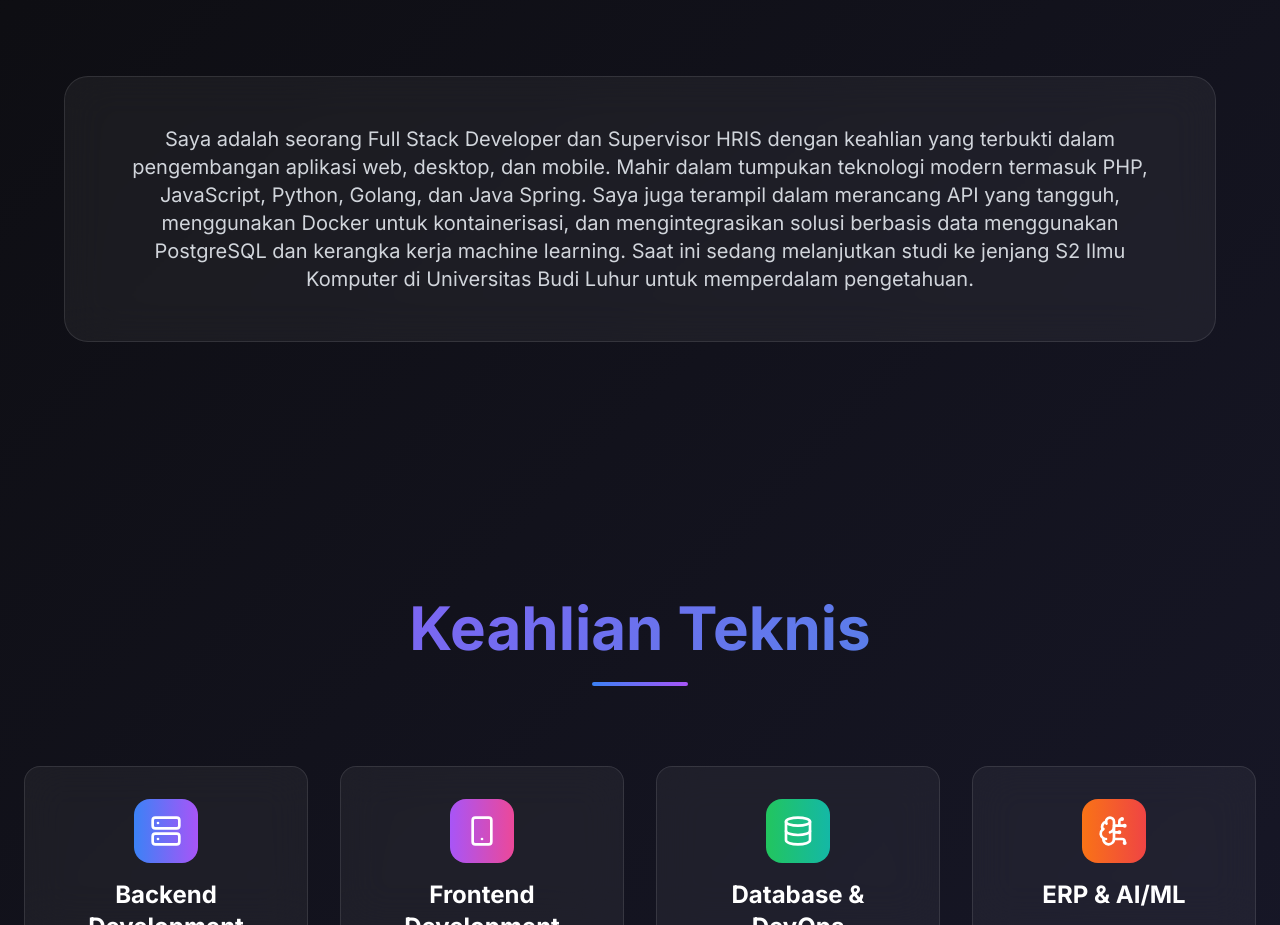
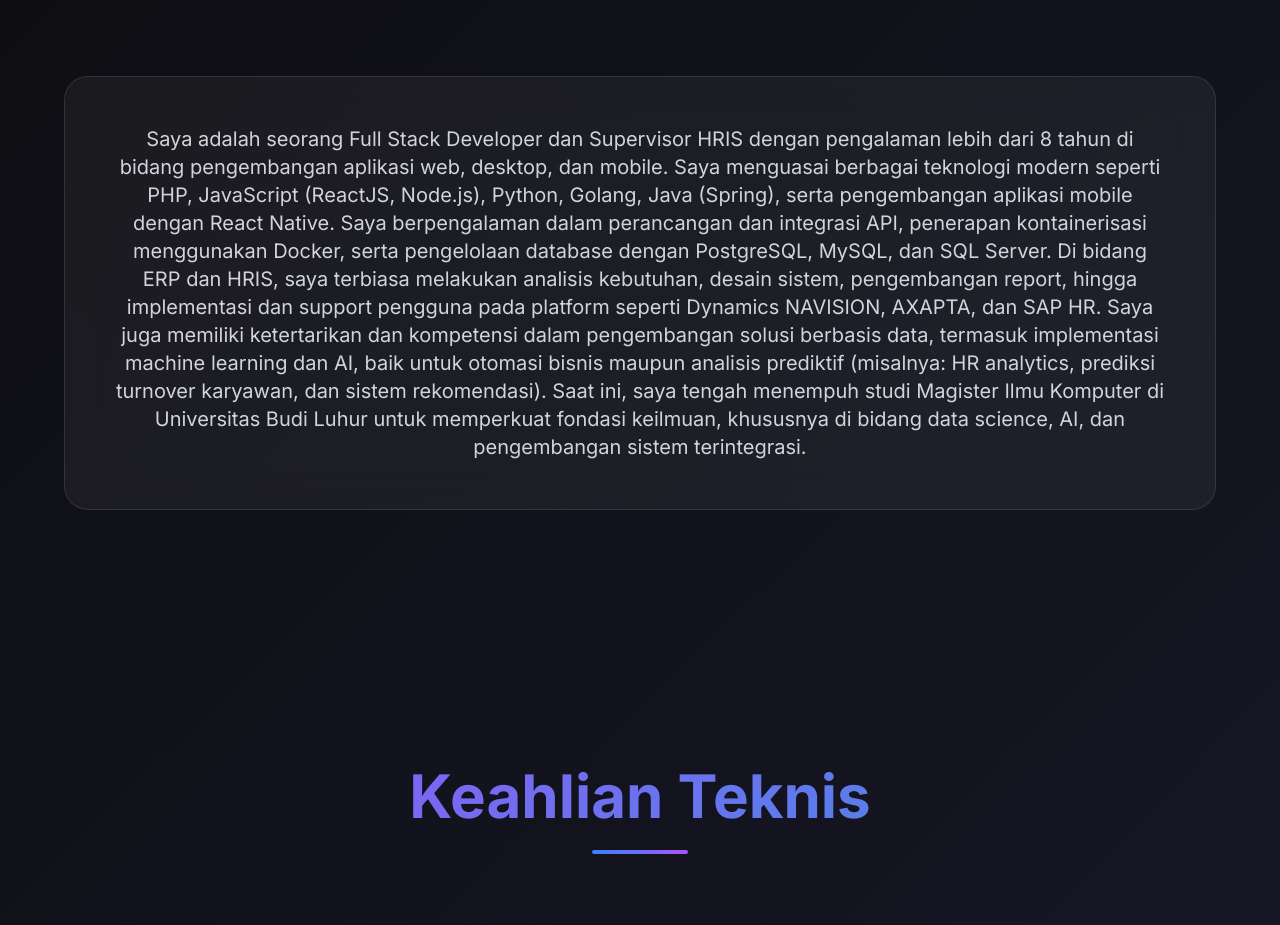
Before and after one commit to AMIRUDIN5592/amirudin5592.github.io, a plain HTML site: page index.html in a window 1280 px wide. Shown: the part 1020-1945 px from the top of the page. Drawn offline with nearby package versions, Linux system fonts and the light colour scheme.

Commit message:
update code

```diff
--- a/index.html
+++ b/index.html
@@ -625,13 +625,23 @@
                 <div class="max-w-6xl mx-auto">
                     <div class="glass rounded-3xl p-8 md:p-12 hover-lift">
                         <p class="text-lg md:text-xl text-gray-300 leading-relaxed text-center">
-                            Saya adalah seorang Full Stack Developer dan Supervisor HRIS dengan keahlian yang terbukti
-                            dalam pengembangan aplikasi web, desktop, dan mobile. Mahir dalam tumpukan teknologi modern
-                            termasuk PHP, JavaScript, Python, Golang, dan Java Spring. Saya juga terampil dalam
-                            merancang API yang tangguh, menggunakan Docker untuk kontainerisasi, dan mengintegrasikan
-                            solusi berbasis data menggunakan PostgreSQL dan kerangka kerja machine learning. Saat ini
-                            sedang melanjutkan studi ke jenjang S2 Ilmu Komputer di Universitas Budi Luhur untuk
-                            memperdalam pengetahuan.
+                            Saya adalah seorang Full Stack Developer dan Supervisor HRIS dengan pengalaman lebih dari 8
+                            tahun di bidang pengembangan aplikasi web, desktop, dan mobile. Saya menguasai berbagai
+                            teknologi modern seperti PHP, JavaScript (ReactJS, Node.js), Python, Golang, Java (Spring),
+                            serta pengembangan aplikasi mobile dengan React Native.
+                            Saya berpengalaman dalam perancangan dan integrasi API, penerapan kontainerisasi menggunakan
+                            Docker, serta pengelolaan database dengan PostgreSQL, MySQL, dan SQL Server.
+
+                            Di bidang ERP dan HRIS, saya terbiasa melakukan analisis kebutuhan, desain sistem,
+                            pengembangan report, hingga implementasi dan support pengguna pada platform seperti Dynamics
+                            NAVISION, AXAPTA, dan SAP HR.
+                            Saya juga memiliki ketertarikan dan kompetensi dalam pengembangan solusi berbasis data,
+                            termasuk implementasi machine learning dan AI, baik untuk otomasi bisnis maupun analisis
+                            prediktif (misalnya: HR analytics, prediksi turnover karyawan, dan sistem rekomendasi).
+
+                            Saat ini, saya tengah menempuh studi Magister Ilmu Komputer di Universitas Budi Luhur untuk
+                            memperkuat fondasi keilmuan, khususnya di bidang data science, AI, dan pengembangan sistem
+                            terintegrasi.
                         </p>
                     </div>
                 </div>
@@ -1127,7 +1137,7 @@
                             <div class="flex items-center mb-6">
                                 <div
                                     class="w-12 h-12 bg-gradient-to-r from-blue-500 to-cyan-500 rounded-xl flex items-center justify-center mr-4 group-hover:scale-110 transition-transform duration-300">
-                                   <i data-lucide="fish" class="w-6 h-6 text-white"></i>
+                                    <i data-lucide="fish" class="w-6 h-6 text-white"></i>
                                 </div>
                                 <h3 class="text-xl font-bold text-white">YUKOM VMA</h3>
                             </div>
```
